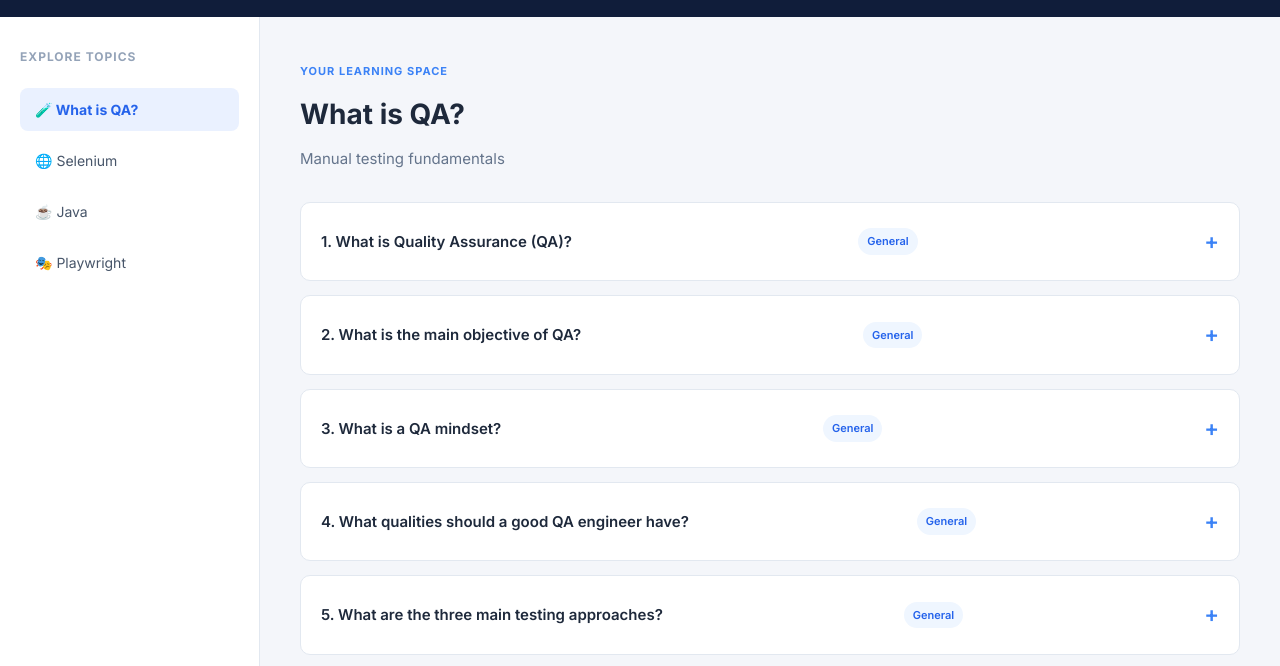
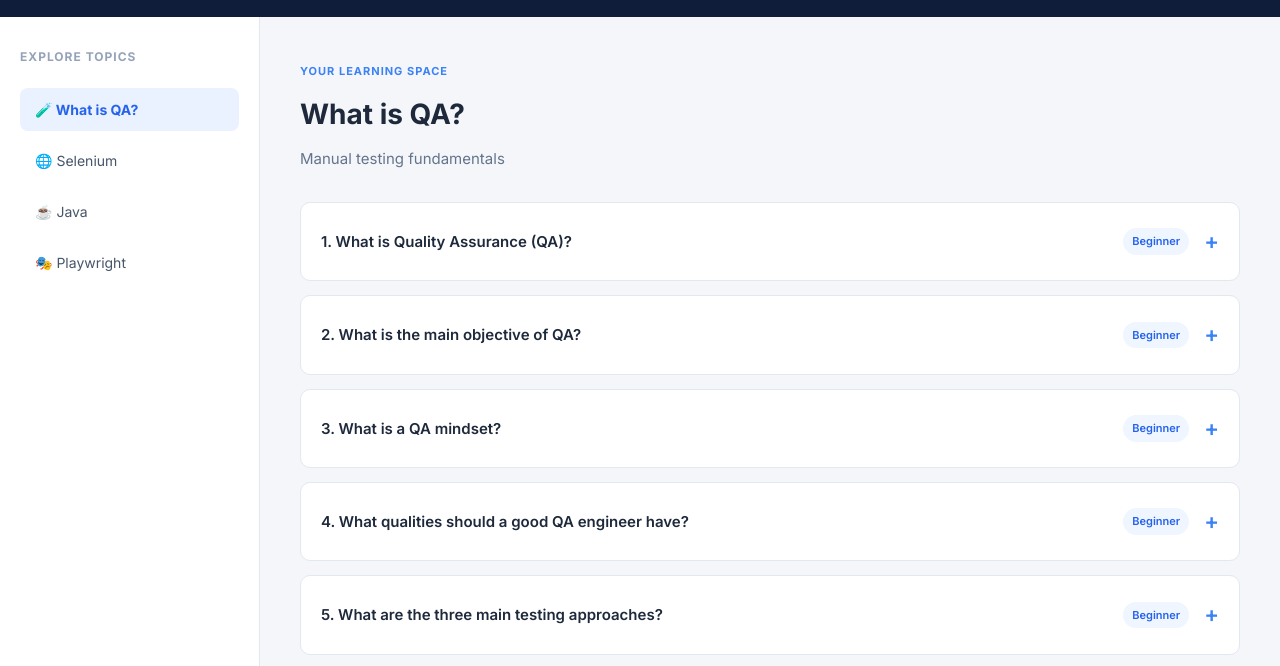
Before and after one commit to ajay-ryhan/Interview-Questions-Hub, a plain HTML site: page index.html in a window 1280 px wide. Both pictures are taken after a click on the button "Start Exploring Interview Questions →". Shown: the part 84-750 px from the top of the page. Drawn offline with Linux system fonts and the light colour scheme.

Commit message:
Style update based on the answers

```diff
--- a/css/style.css
+++ b/css/style.css
@@ -293,3 +293,110 @@ footer {
         font-size: 32px;
     }
 }
+
+
+/* Question Details */
+
+.question-text {
+    flex: 1;
+}
+
+.difficulty-badge {
+    flex-shrink: 0;
+}
+
+.detail-section {
+    margin-bottom: 24px;
+}
+
+.detail-section:last-child {
+    margin-bottom: 0;
+}
+
+.detail-section h4 {
+    color: #1e293b;
+    font-size: 14px;
+    font-weight: 700;
+    margin-bottom: 9px;
+}
+
+.detail-section p {
+    color: #475569;
+    font-size: 14px;
+    line-height: 1.8;
+    white-space: pre-wrap;
+}
+
+/* Real-Time Example */
+
+.detail-section:nth-child(3) {
+    background: #f0f7ff;
+    padding: 16px;
+    border-radius: 8px;
+}
+
+/* Tags */
+
+.tag-container {
+    display: flex;
+    flex-wrap: wrap;
+    gap: 8px;
+}
+
+.tag-badge {
+    display: inline-block;
+    background: #eff6ff;
+    color: #2563eb;
+    padding: 5px 11px;
+    border-radius: 20px;
+    font-size: 12px;
+    font-weight: 600;
+}
+
+/* Follow-up Questions */
+
+.followup-list {
+    padding-left: 22px;
+    color: #475569;
+}
+
+.followup-list li {
+    padding: 5px 0;
+    font-size: 14px;
+}
+
+/* Reference Sources */
+
+.source-list {
+    padding-left: 20px;
+}
+
+.source-list li {
+    padding: 5px 0;
+    font-size: 13px;
+}
+
+.source-list a {
+    color: #2563eb;
+    text-decoration: none;
+}
+
+.source-list a:hover {
+    text-decoration: underline;
+}
+
+/* Mobile adjustments */
+
+@media (max-width: 700px) {
+    .question-card summary {
+        flex-wrap: wrap;
+    }
+
+    .difficulty-badge {
+        margin-left: auto;
+    }
+
+    .answer-section {
+        padding: 16px;
+    }
+}
--- a/js/app.js
+++ b/js/app.js
@@ -1,3 +1,4 @@
+
 const categories = [
     {
         id: "qa",
@@ -36,7 +37,7 @@ const selectedTopic = document.getElementById("selected-topic");
 const topicDescription = document.getElementById("topic-description");
 const questionContainer = document.getElementById("question-container");
 
-
+// Start dashboard
 startButton.addEventListener("click", () => {
     homePage.classList.add("hidden");
     dashboardPage.classList.remove("hidden");
@@ -45,12 +46,13 @@ startButton.addEventListener("click", () => {
     loadQuestions(categories[0]);
 });
 
+// Return home
 homeButton.addEventListener("click", () => {
     dashboardPage.classList.add("hidden");
     homePage.classList.remove("hidden");
 });
 
-
+// Display sidebar topics
 function displayTopics() {
     topicList.innerHTML = "";
 
@@ -58,7 +60,7 @@ function displayTopics() {
         const button = document.createElement("button");
 
         button.className = "topic-button";
-        button.textContent = `${category.icon}  ${category.name}`;
+        button.textContent = `${category.icon} ${category.name}`;
 
         button.addEventListener("click", () => {
             loadQuestions(category);
@@ -68,7 +70,7 @@ function displayTopics() {
     });
 }
 
-
+// Load questions
 async function loadQuestions(category) {
 
     selectedTopic.textContent = category.name;
@@ -102,7 +104,125 @@ async function loadQuestions(category) {
     }
 }
 
+// Helper to create text sections safely
+function createSection(title, content) {
 
+    if (!content) return null;
+
+    const section = document.createElement("div");
+    section.className = "detail-section";
+
+    const heading = document.createElement("h4");
+    heading.textContent = title;
+
+    const paragraph = document.createElement("p");
+    paragraph.textContent = content;
+
+    section.append(heading, paragraph);
+
+    return section;
+}
+
+// Display tags
+function createTags(tags) {
+
+    if (!Array.isArray(tags) || tags.length === 0) return null;
+
+    const section = document.createElement("div");
+    section.className = "detail-section";
+
+    const heading = document.createElement("h4");
+    heading.textContent = "Tags";
+
+    const tagContainer = document.createElement("div");
+    tagContainer.className = "tag-container";
+
+    tags.forEach(tag => {
+        const badge = document.createElement("span");
+        badge.className = "tag-badge";
+        badge.textContent = tag;
+
+        tagContainer.appendChild(badge);
+    });
+
+    section.append(heading, tagContainer);
+
+    return section;
+}
+
+// Display follow-up questions
+function createFollowUps(questions) {
+
+    if (!Array.isArray(questions) || questions.length === 0) return null;
+
+    const section = document.createElement("div");
+    section.className = "detail-section";
+
+    const heading = document.createElement("h4");
+    heading.textContent = "Follow-up Questions";
+
+    const list = document.createElement("ol");
+    list.className = "followup-list";
+
+    questions.forEach(question => {
+        const item = document.createElement("li");
+        item.textContent = question;
+        list.appendChild(item);
+    });
+
+    section.append(heading, list);
+
+    return section;
+}
+
+// Display source links
+function createSources(sources) {
+
+    if (!Array.isArray(sources) || sources.length === 0) return null;
+
+    const section = document.createElement("div");
+    section.className = "detail-section";
+
+    const heading = document.createElement("h4");
+    heading.textContent = "Reference Sources";
+
+    const list = document.createElement("ul");
+    list.className = "source-list";
+
+    sources.forEach(source => {
+
+        if (!source.name || !source.url) return;
+
+        let url;
+
+        try {
+            url = new URL(source.url);
+        } catch {
+            return;
+        }
+
+        if (!["http:", "https:"].includes(url.protocol)) return;
+
+        const item = document.createElement("li");
+        const link = document.createElement("a");
+
+        link.textContent = source.name;
+        link.href = url.href;
+        link.target = "_blank";
+        link.rel = "noopener noreferrer";
+
+        item.appendChild(link);
+        list.appendChild(item);
+    });
+
+    if (list.children.length === 0) return null;
+
+    section.append(heading, list);
+
+    return section;
+}
+
+// Display all questions
 function displayQuestions(questions) {
 
     questionContainer.innerHTML = "";
@@ -117,35 +237,46 @@ function displayQuestions(questions) {
         const card = document.createElement("details");
         card.className = "question-card";
 
+        // Question heading
         const summary = document.createElement("summary");
 
         const questionText = document.createElement("span");
-        questionText.textContent = `${index + 1}. ${item.question}`;
+        questionText.className = "question-text";
+
+        questionText.textContent =
+            `${item.id || index + 1}. ${item.question}`;
 
         const difficulty = document.createElement("small");
-        difficulty.textContent = item.difficulty || "General";
+        difficulty.className = "difficulty-badge";
+        difficulty.textContent = item.level || item.difficulty || "General";
 
         summary.append(questionText, difficulty);
 
+        // Expanded answer content
         const answerSection = document.createElement("div");
         answerSection.className = "answer-section";
 
-        const answer = document.createElement("p");
-        answer.textContent = item.answer;
+        const answer = createSection("Answer", item.answer);
+        const explanation = createSection("Explanation", item.explanation);
+        const example = createSection(
+            "Real-Time Example",
+            item.realTimeExample || item.example
+        );
 
-        answerSection.appendChild(answer);
+        if (answer) answerSection.appendChild(answer);
+        if (explanation) answerSection.appendChild(explanation);
+        if (example) answerSection.appendChild(example);
 
-        if (item.example) {
-            const code = document.createElement("pre");
-            const codeText = document.createElement("code");
+        const tags = createTags(item.tags);
+        const followUps = createFollowUps(item.followUpQuestions);
+        const sources = createSources(item.sources);
 
-            codeText.textContent = item.example;
-
-            code.appendChild(codeText);
-            answerSection.appendChild(code);
-        }
+        if (tags) answerSection.appendChild(tags);
+        if (followUps) answerSection.appendChild(followUps);
+        if (sources) answerSection.appendChild(sources);
 
         card.append(summary, answerSection);
+
         questionContainer.appendChild(card);
     });
 }
```
